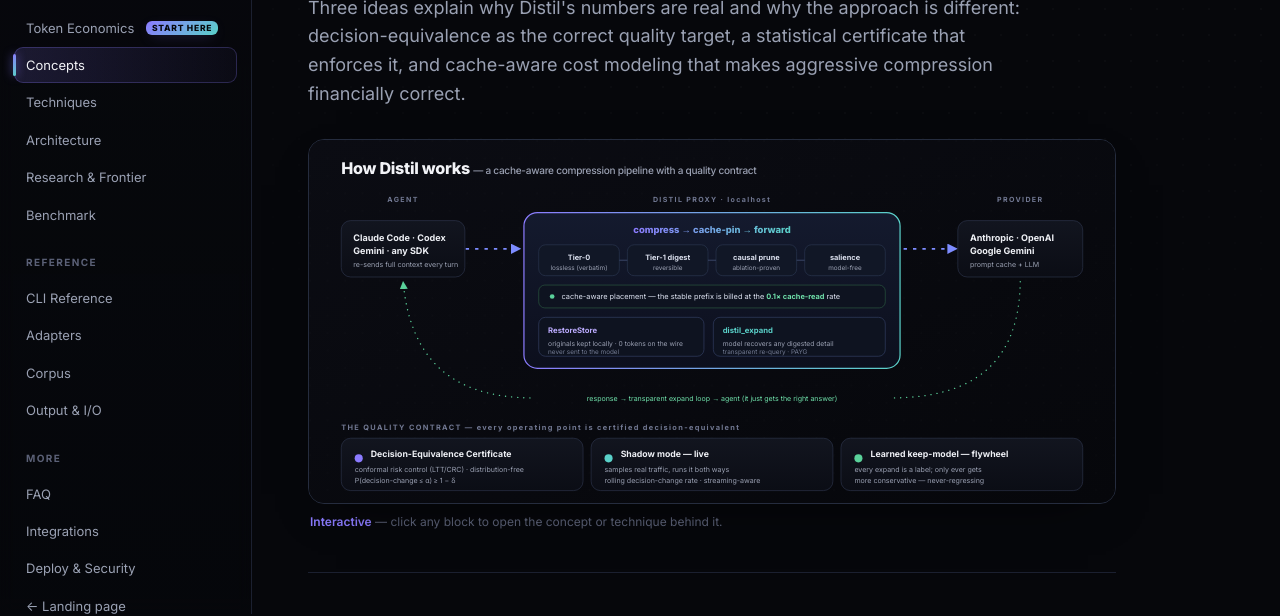
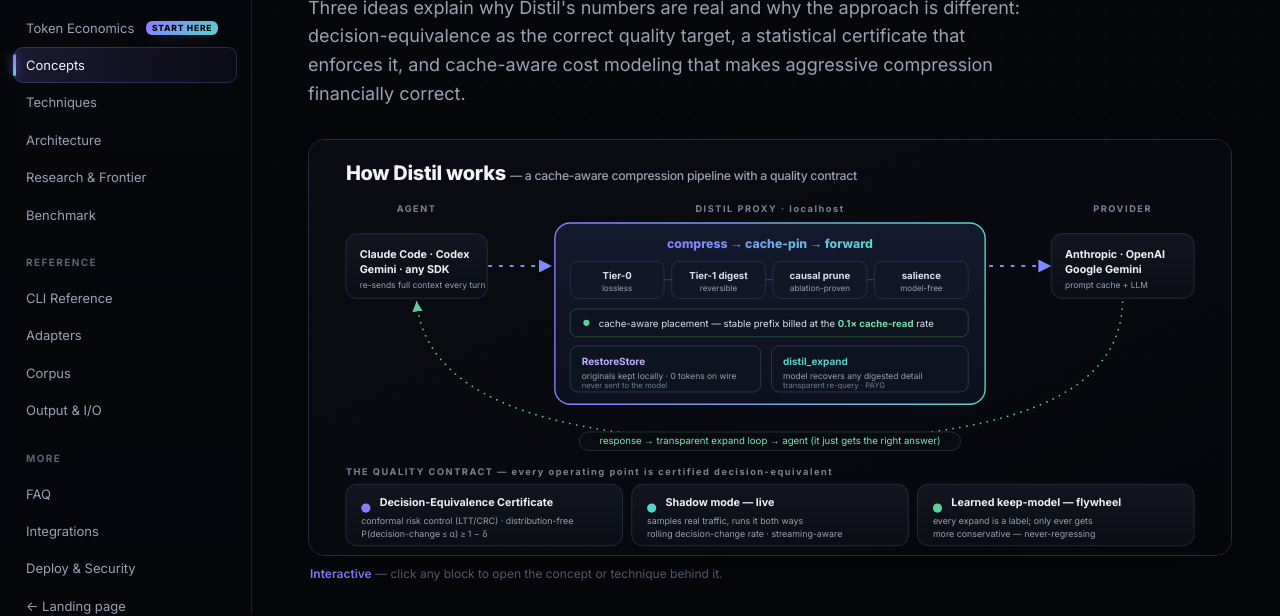
Before and after one commit to pliablepixels/distil, a plain HTML site: page docs/concepts.html in a window 1280 px wide. Shown: the part 186-802 px from the top of the page. Drawn offline with Linux system fonts and the light colour scheme.

Commit message:
docs: connect recovery loop into one line + bigger, readable diagram text
- recovery loop is now a SINGLE continuous dotted line (provider → expand → agent);
  the label rides it on a pill so the line reads as connected, not two arcs
- bumped font sizes across the diagram (hero title, tier labels, captions, contract
  cards, lane labels) for legibility
- the figure was being squeezed into the ~808px content column (text ~7px); added a
  CSS breakout so .archfig spans wider on >=1080px screens
- regenerated the interactive figure from the corrected static SVG (both pages)

```diff
--- a/docs/concepts.html
+++ b/docs/concepts.html
@@ -69,69 +69,70 @@
         <linearGradient id="iag" x1="0" y1="0" x2="1" y2="0"><stop offset="0" stop-color="#8b7bff"/><stop offset="1" stop-color="#5ad1c9"/></linearGradient>
         <linearGradient id="iacard" x1="0" y1="0" x2="0" y2="1"><stop offset="0" stop-color="#12151f"/><stop offset="1" stop-color="#0b0d15"/></linearGradient>
         <linearGradient id="iahero" x1="0" y1="0" x2="0" y2="1"><stop offset="0" stop-color="#141a2e"/><stop offset="1" stop-color="#0c0f1d"/></linearGradient>
-        <pattern id="iadots" width="26" height="26" patternUnits="userSpaceOnUse"><circle cx="1.5" cy="1.5" r="1" fill="#ffffff" opacity="0.02"/></pattern>
+        <pattern id="iadots" width="28" height="28" patternUnits="userSpaceOnUse"><circle cx="1.5" cy="1.5" r="1" fill="#ffffff" opacity="0.02"/></pattern>
         <marker id="iaar" markerWidth="9" markerHeight="9" refX="6" refY="3" orient="auto"><path d="M0,0 L6,3 L0,6 Z" fill="#7d8cff"/></marker>
         <marker id="iaarb" markerWidth="9" markerHeight="9" refX="6" refY="3" orient="auto"><path d="M0,0 L6,3 L0,6 Z" fill="#5ad19a"/></marker>
       </defs>
       <rect width="1200" height="540" fill="url(#iabg)"/><rect width="1200" height="540" fill="url(#iadots)"/>
 
-      <text x="48" y="50" font-size="24" font-weight="800" letter-spacing="-0.4" fill="#f2f3f7">How Distil works <tspan fill="#9aa0b2" font-weight="500" font-size="15">— a cache-aware compression pipeline with a quality contract</tspan></text>
+      <text x="48" y="52" font-size="26" font-weight="800" letter-spacing="-0.4" fill="#f2f3f7">How Distil works <tspan fill="#9aa0b2" font-weight="500" font-size="16">— a cache-aware compression pipeline with a quality contract</tspan></text>
 
-      <g font-size="10.5" letter-spacing="2" font-weight="700" text-anchor="middle"><text x="140" y="92" fill="#717892">AGENT</text><text x="600" y="92" fill="#717892">DISTIL PROXY · localhost</text><text x="1059" y="92" fill="#717892">PROVIDER</text></g>
+      <g font-size="12" letter-spacing="2" font-weight="700" text-anchor="middle"><text x="140" y="94" fill="#7b8298">AGENT</text><text x="600" y="94" fill="#7b8298">DISTIL PROXY · localhost</text><text x="1059" y="94" fill="#7b8298">PROVIDER</text></g>
 
-      <line x1="232" y1="162" x2="316" y2="162" stroke="#7d8cff" stroke-width="2.6" class="flow" marker-end="url(#iaar)"/>
-      <line x1="884" y1="162" x2="966" y2="162" stroke="#7d8cff" stroke-width="2.6" class="flow" marker-end="url(#iaar)"/>
+      <line x1="232" y1="164" x2="316" y2="164" stroke="#7d8cff" stroke-width="2.8" class="flow" marker-end="url(#iaar)"/>
+      <line x1="884" y1="164" x2="966" y2="164" stroke="#7d8cff" stroke-width="2.8" class="flow" marker-end="url(#iaar)"/>
 
-      <g transform="translate(48,120)"><rect width="184" height="84" rx="14" fill="url(#iacard)" stroke="#2c344a"/>
-        <text x="18" y="30" font-size="13.5" font-weight="700" fill="#eef0f5">Claude Code · Codex</text>
-        <text x="18" y="49" font-size="13.5" font-weight="700" fill="#eef0f5">Gemini · any SDK</text>
-        <text x="18" y="69" font-size="10.5" fill="#9aa0b2">re-sends full context every turn</text>
+      <g transform="translate(48,122)"><rect width="184" height="84" rx="14" fill="url(#iacard)" stroke="#2c344a"/>
+        <text x="18" y="31" font-size="14" font-weight="700" fill="#eef0f5">Claude Code · Codex</text>
+        <text x="18" y="51" font-size="14" font-weight="700" fill="#eef0f5">Gemini · any SDK</text>
+        <text x="18" y="71" font-size="11" fill="#9aa0b2">re-sends full context every turn</text>
       </g>
 
-      <rect x="320" y="108" width="560" height="232" rx="20" fill="url(#iahero)" stroke="url(#iag)" stroke-width="1.8"/>
-      <text x="600" y="138" text-anchor="middle" font-size="14" font-weight="800" fill="url(#iag)">compress → cache-pin → forward</text>
+      <rect x="320" y="108" width="560" height="236" rx="20" fill="url(#iahero)" stroke="url(#iag)" stroke-width="1.8"/>
+      <text x="600" y="140" text-anchor="middle" font-size="16" font-weight="800" fill="url(#iag)">compress → cache-pin → forward</text>
 
-      <g font-size="11" text-anchor="middle">
-        <a href="techniques.html#tiers"><title>Tier-0 — lossless verbatim transforms (always on)</title><g><rect x="342" y="156" width="120" height="46" rx="10" fill="#111726" stroke="#2a3650"/><text x="402" y="178" fill="#dbe0ee" font-weight="700">Tier-0</text><text x="402" y="193" fill="#9aa0b2" font-size="9.5">lossless (verbatim)</text></g></a>
-        <a href="techniques.html#tiers"><title>Tier-1 — reversible decision-aware digest</title><g><rect x="474" y="156" width="120" height="46" rx="10" fill="#111726" stroke="#2a3650"/><text x="534" y="178" fill="#dbe0ee" font-weight="700">Tier-1 digest</text><text x="534" y="193" fill="#9aa0b2" font-size="9.5">reversible</text></g></a>
-        <a href="techniques.html#causal"><title>Causal / counterfactual pruning — ablation-proven</title><g><rect x="606" y="156" width="120" height="46" rx="10" fill="#111726" stroke="#2a3650"/><text x="666" y="178" fill="#dbe0ee" font-weight="700">causal prune</text><text x="666" y="193" fill="#9aa0b2" font-size="9.5">ablation-proven</text></g></a>
-        <a href="techniques.html#salience-protection"><title>Salience protection — model-free needle-keeping</title><g><rect x="738" y="156" width="120" height="46" rx="10" fill="#111726" stroke="#2a3650"/><text x="798" y="178" fill="#dbe0ee" font-weight="700">salience</text><text x="798" y="193" fill="#9aa0b2" font-size="9.5">model-free</text></g></a>
+      <g font-size="12.5" text-anchor="middle">
+        <a href="techniques.html#tiers"><title>Tier-0 — lossless verbatim transforms (always on)</title><g><rect x="340" y="158" width="122" height="48" rx="10" fill="#111726" stroke="#2a3650"/><text x="401" y="181" fill="#dbe0ee" font-weight="700">Tier-0</text><text x="401" y="197" fill="#9aa0b2" font-size="10.5">lossless</text></g></a>
+        <a href="techniques.html#tiers"><title>Tier-1 — reversible decision-aware digest</title><g><rect x="472" y="158" width="122" height="48" rx="10" fill="#111726" stroke="#2a3650"/><text x="533" y="181" fill="#dbe0ee" font-weight="700">Tier-1 digest</text><text x="533" y="197" fill="#9aa0b2" font-size="10.5">reversible</text></g></a>
+        <a href="techniques.html#causal"><title>Causal / counterfactual pruning — ablation-proven</title><g><rect x="604" y="158" width="122" height="48" rx="10" fill="#111726" stroke="#2a3650"/><text x="665" y="181" fill="#dbe0ee" font-weight="700">causal prune</text><text x="665" y="197" fill="#9aa0b2" font-size="10.5">ablation-proven</text></g></a>
+        <a href="techniques.html#salience-protection"><title>Salience protection — model-free needle-keeping</title><g><rect x="736" y="158" width="122" height="48" rx="10" fill="#111726" stroke="#2a3650"/><text x="797" y="181" fill="#dbe0ee" font-weight="700">salience</text><text x="797" y="197" fill="#9aa0b2" font-size="10.5">model-free</text></g></a>
       </g>
-      <g stroke="#3a486a" stroke-width="1.4" fill="none"><path d="M462,179 L474,179"/><path d="M594,179 L606,179"/><path d="M726,179 L738,179"/></g>
+      <g stroke="#3a486a" stroke-width="1.4" fill="none"><path d="M462,182 L472,182"/><path d="M594,182 L604,182"/><path d="M726,182 L736,182"/></g>
 
-      <a href="techniques.html#cache-aware"><title>Cache-aware placement — pin the stable prefix at the 0.1× cache-read rate</title><rect x="342" y="216" width="516" height="34" rx="9" fill="#0e1320" stroke="#2a5740"/>
-      <circle cx="362" cy="233" r="3.5" fill="#5ad19a"/>
-      <text x="376" y="237" font-size="11" fill="#dbe0ee">cache-aware placement — the stable prefix is billed at the <tspan fill="#6fe0aa" font-weight="700">0.1× cache-read</tspan> rate</text></a>
+      <a href="techniques.html#cache-aware"><title>Cache-aware placement — pin the stable prefix at the 0.1× cache-read rate</title><rect x="340" y="220" width="518" height="36" rx="9" fill="#0e1320" stroke="#2a5740"/>
+      <circle cx="361" cy="238" r="4" fill="#5ad19a"/>
+      <text x="377" y="243" font-size="12.5" fill="#dbe0ee">cache-aware placement — stable prefix billed at the <tspan fill="#6fe0aa" font-weight="700">0.1× cache-read</tspan> rate</text></a>
 
-      <a href="techniques.html#tiers"><title>RestoreStore — originals kept locally, never sent to the model</title><g transform="translate(342,264)"><rect width="246" height="58" rx="10" fill="#0e1320" stroke="#343f63"/><text x="14" y="24" font-size="11.5" font-weight="700" fill="#bcacff">RestoreStore</text><text x="14" y="42" font-size="10" fill="#9aa0b2">originals kept locally · 0 tokens on the wire</text><text x="14" y="54" font-size="9.5" fill="#727a92">never sent to the model</text></g></a>
-      <a href="techniques.html#tiers"><title>distil_expand — the model recovers any digested detail on demand</title><g transform="translate(602,264)"><rect width="256" height="58" rx="10" fill="#0e1320" stroke="#343f63"/><text x="14" y="24" font-size="11.5" font-weight="700" fill="#5ad1c9">distil_expand</text><text x="14" y="42" font-size="10" fill="#9aa0b2">model recovers any digested detail</text><text x="14" y="54" font-size="9.5" fill="#727a92">transparent re-query · PAYG</text></g></a>
+      <a href="techniques.html#tiers"><title>RestoreStore — originals kept locally, never sent to the model</title><g transform="translate(340,268)"><rect width="248" height="60" rx="10" fill="#0e1320" stroke="#343f63"/><text x="15" y="25" font-size="13" font-weight="700" fill="#bcacff">RestoreStore</text><text x="15" y="43" font-size="11" fill="#9aa0b2">originals kept locally · 0 tokens on wire</text><text x="15" y="55" font-size="10" fill="#727a92">never sent to the model</text></g></a>
+      <a href="techniques.html#tiers"><title>distil_expand — the model recovers any digested detail on demand</title><g transform="translate(602,268)"><rect width="256" height="60" rx="10" fill="#0e1320" stroke="#343f63"/><text x="15" y="25" font-size="13" font-weight="700" fill="#5ad1c9">distil_expand</text><text x="15" y="43" font-size="11" fill="#9aa0b2">model recovers any digested detail</text><text x="15" y="55" font-size="10" fill="#727a92">transparent re-query · PAYG</text></g></a>
 
-      <g transform="translate(966,120)"><rect width="186" height="84" rx="14" fill="url(#iacard)" stroke="#2c344a"/>
-        <text x="18" y="30" font-size="13.5" font-weight="700" fill="#eef0f5">Anthropic · OpenAI</text>
-        <text x="18" y="49" font-size="13.5" font-weight="700" fill="#eef0f5">Google Gemini</text>
-        <text x="18" y="69" font-size="10.5" fill="#9aa0b2">prompt cache + LLM</text>
+      <g transform="translate(966,122)"><rect width="186" height="84" rx="14" fill="url(#iacard)" stroke="#2c344a"/>
+        <text x="18" y="31" font-size="14" font-weight="700" fill="#eef0f5">Anthropic · OpenAI</text>
+        <text x="18" y="51" font-size="14" font-weight="700" fill="#eef0f5">Google Gemini</text>
+        <text x="18" y="71" font-size="11" fill="#9aa0b2">prompt cache + LLM</text>
       </g>
 
-      <!-- recovery loop: provider → expand → agent, two arcs leaving a center lane for the label -->
-      <path d="M1059,206 C1059,330 992,384 866,384" fill="none" stroke="#5ad19a" stroke-width="2" class="rflow"/>
-      <path d="M334,384 C208,384 150,322 140,210" fill="none" stroke="#5ad19a" stroke-width="2" class="rflow" marker-end="url(#iaarb)"/>
-      <text x="600" y="388" text-anchor="middle" font-size="10.5" fill="#6fe0aa">response → transparent expand loop → agent (it just gets the right answer)</text>
+      <!-- recovery loop: ONE continuous dotted line, provider → expand → agent.
+           The label sits on a pill that rides the line, so the line stays connected. -->
+      <path d="M1059,206 C1059,332 916,392 600,392 C284,392 150,322 140,210" fill="none" stroke="#5ad19a" stroke-width="2.2" class="rflow" marker-end="url(#iaarb)"/>
+      <rect x="352" y="380" width="496" height="24" rx="12" fill="#0a0b12" stroke="#21402f"/>
+      <text x="600" y="396" text-anchor="middle" font-size="12.5" fill="#7fe6ad">response → transparent expand loop → agent (it just gets the right answer)</text>
 
-      <text x="48" y="432" font-size="11" letter-spacing="2" font-weight="700" fill="#717892">THE QUALITY CONTRACT — every operating point is certified decision-equivalent</text>
-      <a href="concepts.html#contract"><title>Decision-Equivalence Certificate — the conformal guarantee</title><g transform="translate(48,444)"><rect width="360" height="78" rx="14" fill="url(#iacard)" stroke="#2c344a"/>
-        <circle cx="26" cy="30" r="6" fill="#8b7bff"/><text x="44" y="28" font-size="13" font-weight="700" fill="#eef0f5">Decision-Equivalence Certificate</text>
-        <text x="20" y="50" font-size="10.5" fill="#9aa0b2">conformal risk control (LTT/CRC) · distribution-free</text>
-        <text x="20" y="66" font-size="10.5" fill="#9aa0b2">P(decision-change ≤ α) ≥ 1 − δ</text>
+      <text x="48" y="436" font-size="12" letter-spacing="2" font-weight="700" fill="#7b8298">THE QUALITY CONTRACT — every operating point is certified decision-equivalent</text>
+      <a href="concepts.html#contract"><title>Decision-Equivalence Certificate — the conformal guarantee</title><g transform="translate(48,448)"><rect width="360" height="80" rx="14" fill="url(#iacard)" stroke="#2c344a"/>
+        <circle cx="26" cy="31" r="6" fill="#8b7bff"/><text x="44" y="29" font-size="14" font-weight="700" fill="#eef0f5">Decision-Equivalence Certificate</text>
+        <text x="20" y="52" font-size="11.5" fill="#9aa0b2">conformal risk control (LTT/CRC) · distribution-free</text>
+        <text x="20" y="69" font-size="11.5" fill="#9aa0b2">P(decision-change ≤ α) ≥ 1 − δ</text>
       </g></a>
-      <a href="concepts.html#contract"><title>Shadow mode — live decision-equivalence on real traffic</title><g transform="translate(420,444)"><rect width="360" height="78" rx="14" fill="url(#iacard)" stroke="#2c344a"/>
-        <circle cx="26" cy="30" r="6" fill="#5ad1c9"/><text x="44" y="28" font-size="13" font-weight="700" fill="#eef0f5">Shadow mode — live</text>
-        <text x="20" y="50" font-size="10.5" fill="#9aa0b2">samples real traffic, runs it both ways</text>
-        <text x="20" y="66" font-size="10.5" fill="#9aa0b2">rolling decision-change rate · streaming-aware</text>
+      <a href="concepts.html#contract"><title>Shadow mode — live decision-equivalence on real traffic</title><g transform="translate(420,448)"><rect width="360" height="80" rx="14" fill="url(#iacard)" stroke="#2c344a"/>
+        <circle cx="26" cy="31" r="6" fill="#5ad1c9"/><text x="44" y="29" font-size="14" font-weight="700" fill="#eef0f5">Shadow mode — live</text>
+        <text x="20" y="52" font-size="11.5" fill="#9aa0b2">samples real traffic, runs it both ways</text>
+        <text x="20" y="69" font-size="11.5" fill="#9aa0b2">rolling decision-change rate · streaming-aware</text>
       </g></a>
-      <a href="techniques.html#keep-model"><title>Learned keep-model — the self-improving, never-regressing flywheel</title><g transform="translate(792,444)"><rect width="360" height="78" rx="14" fill="url(#iacard)" stroke="#2c344a"/>
-        <circle cx="26" cy="30" r="6" fill="#5ad19a"/><text x="44" y="28" font-size="13" font-weight="700" fill="#eef0f5">Learned keep-model — flywheel</text>
-        <text x="20" y="50" font-size="10.5" fill="#9aa0b2">every expand is a label; only ever gets</text>
-        <text x="20" y="66" font-size="10.5" fill="#9aa0b2">more conservative — never-regressing</text>
+      <a href="techniques.html#keep-model"><title>Learned keep-model — the self-improving, never-regressing flywheel</title><g transform="translate(792,448)"><rect width="360" height="80" rx="14" fill="url(#iacard)" stroke="#2c344a"/>
+        <circle cx="26" cy="31" r="6" fill="#5ad19a"/><text x="44" y="29" font-size="14" font-weight="700" fill="#eef0f5">Learned keep-model — flywheel</text>
+        <text x="20" y="52" font-size="11.5" fill="#9aa0b2">every expand is a label; only ever gets</text>
+        <text x="20" y="69" font-size="11.5" fill="#9aa0b2">more conservative — never-regressing</text>
       </g></a>
     </svg>
     </figure>
--- a/docs/site.css
+++ b/docs/site.css
@@ -289,6 +289,11 @@ td code { font-size: 11.5px; }
   position: relative; border: 1px solid var(--line2); border-radius: 16px;
   margin: 16px 0 8px; box-shadow: var(--shadow); overflow: hidden; background: #07080d;
 }
+/* Break the figure out of the narrow content column on wide screens so the
+   diagram text stays legible (the column caps at ~808px otherwise). */
+@media (min-width: 1080px) {
+  .archfig { width: calc(100vw - var(--sidebar-w) - 104px); max-width: 1320px; }
+}
 .archfig svg { width: 100%; height: auto; display: block; }
 .archfig a { cursor: pointer; }
 .archfig a rect, .archfig a text, .archfig a circle { transition: fill .15s ease, stroke .15s ease, opacity .15s ease; }
```
Also changed, not shown: docs/architecture.html (+44 -43 lines), docs/assets/architecture.svg.
